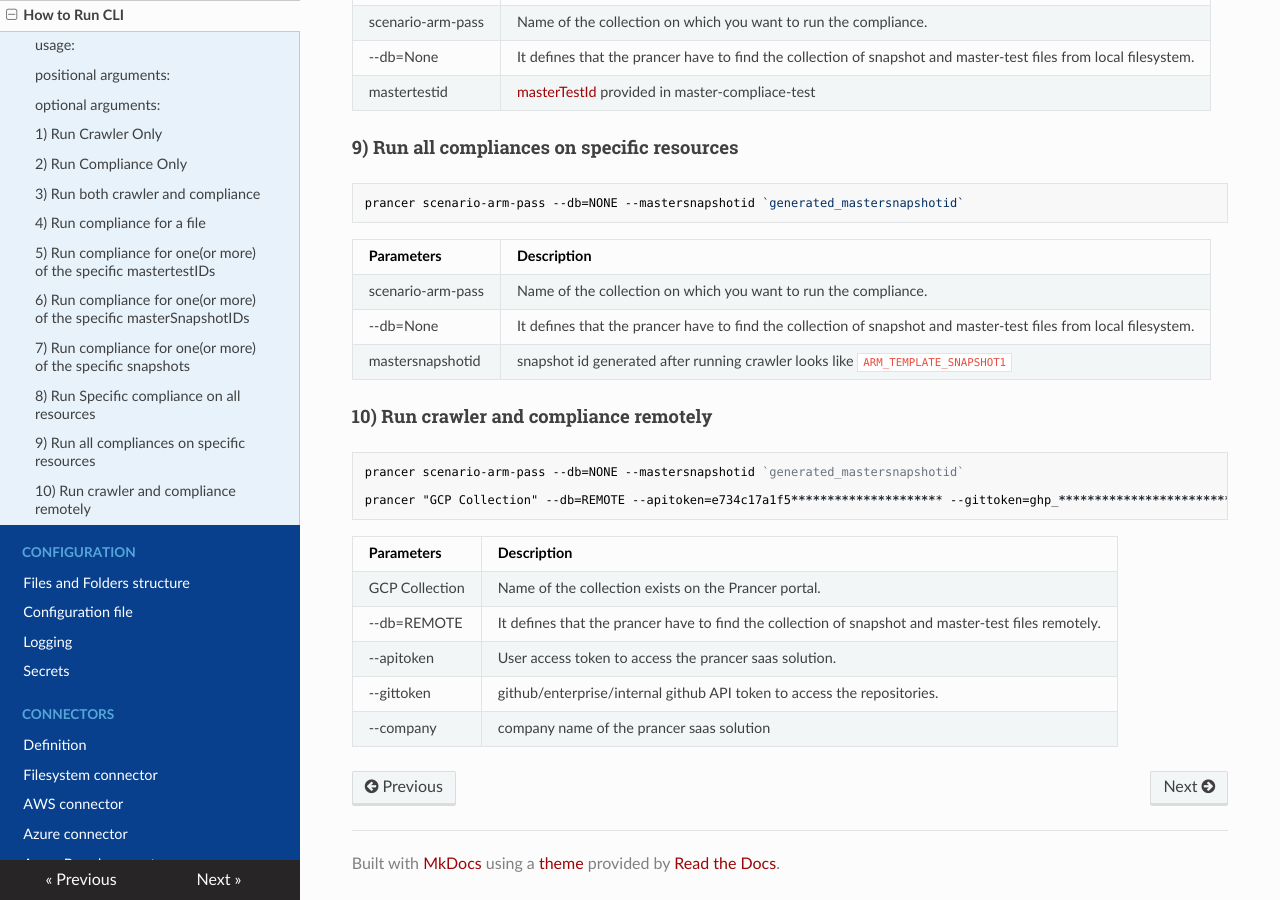
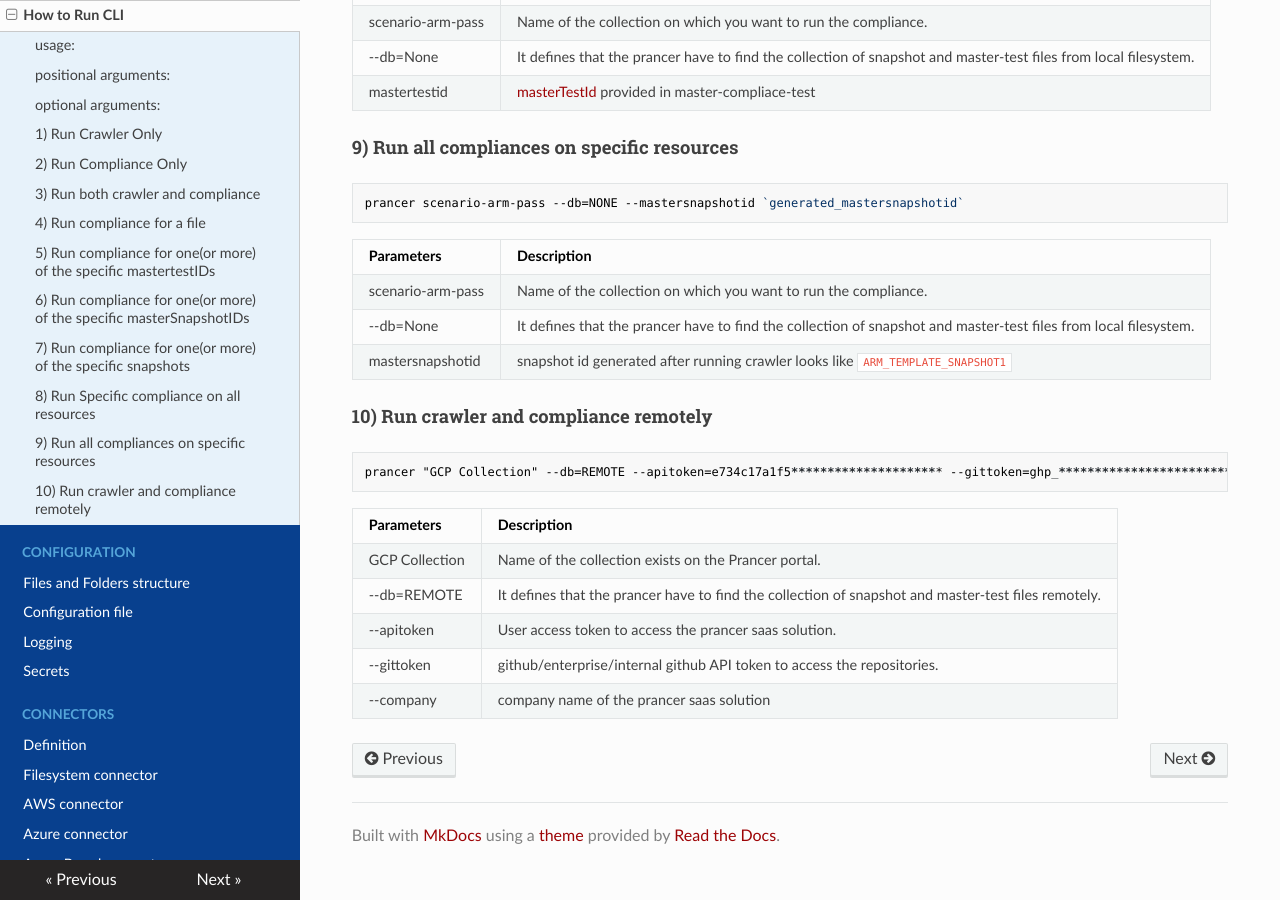
Before and after one commit to prancer-io/cloud-validation-framework, an MkDocs documentation site: the page built from docs/docs/cli_run.md, in a window 1280 px wide and 900 px high, scrolled down 4247 px. Built offline with MkDocs 1.6.1, drawn with Linux system fonts in a browser that asks for light colours; nearby versions of some CDN libraries.

Commit message:
Removed extra content from cli run document

````diff
--- a/docs/docs/cli_run.md
+++ b/docs/docs/cli_run.md
@@ -185,8 +185,6 @@ prancer scenario-arm-pass --db=NONE --mastersnapshotid `generated_mastersnapshot
 #### 10) Run crawler and compliance remotely
 
 ```
-prancer scenario-arm-pass --db=NONE --mastersnapshotid `generated_mastersnapshotid`
-
 prancer "GCP Collection" --db=REMOTE --apitoken=e734c17a1f5********************* --gittoken=ghp_************************************ --company=prancer
 ```
 
````
